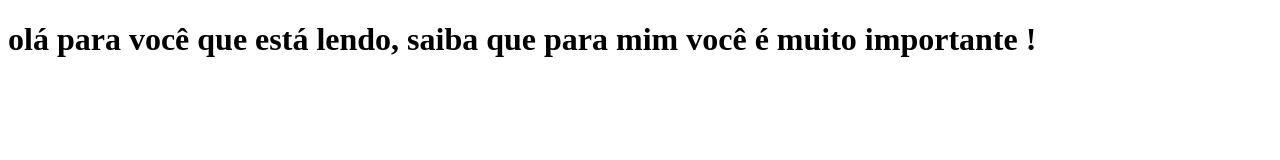
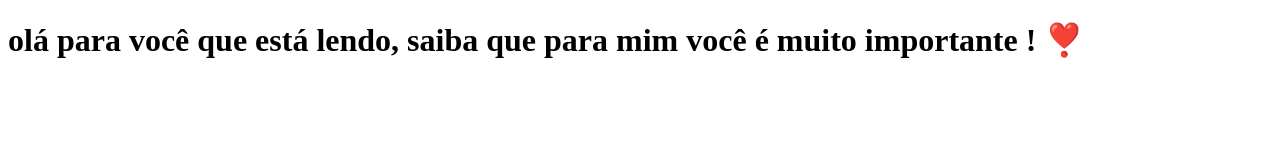
Before and after one commit to Filipe-e/treinando, a Next.js app: page / in a window 1280 px wide. Shown: the top 160 px of the page. Built offline with nearby package versions, Linux system fonts and the light colour scheme.

Commit message:
modifica a frase anterior

```diff
--- a/pages/index.js
+++ b/pages/index.js
@@ -1,7 +1,7 @@
 function Home() {
     return <h1>
 olá para você que está lendo, saiba que para mim você é muito importante
-!
+! ❣️
     </h1>
 }
 
```
